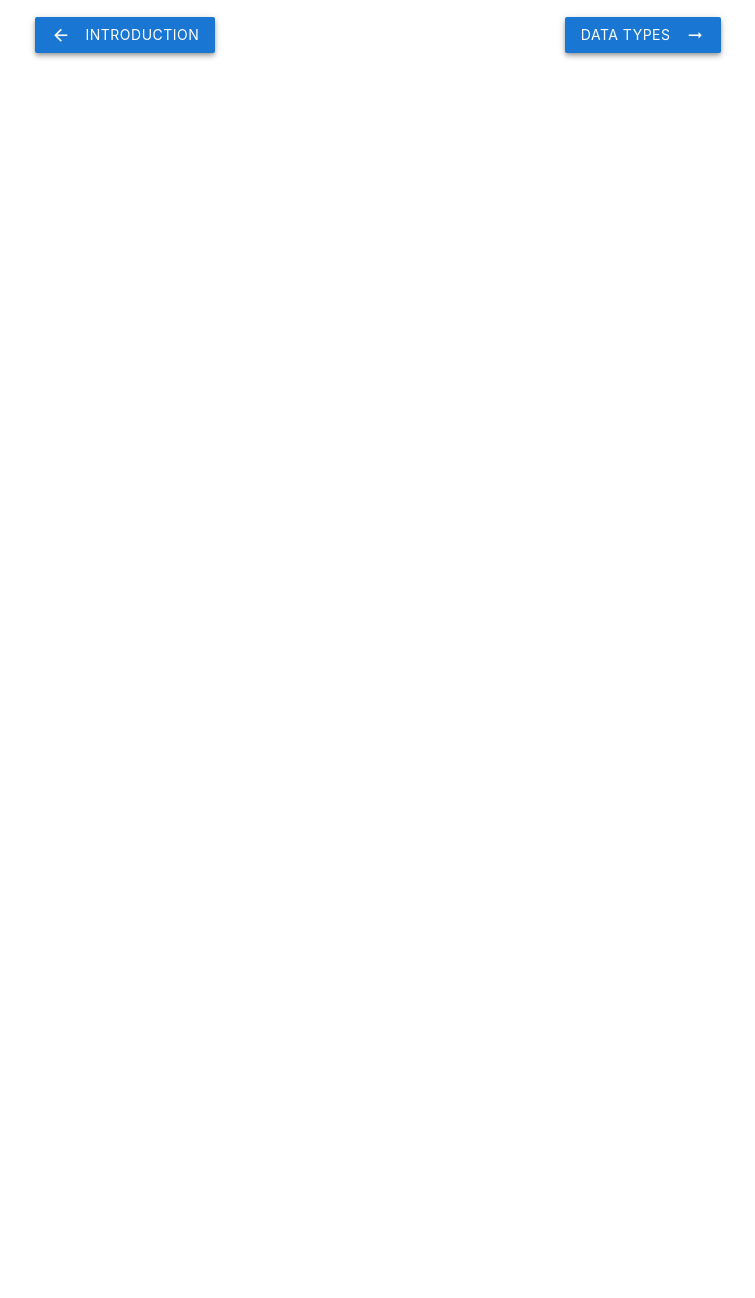
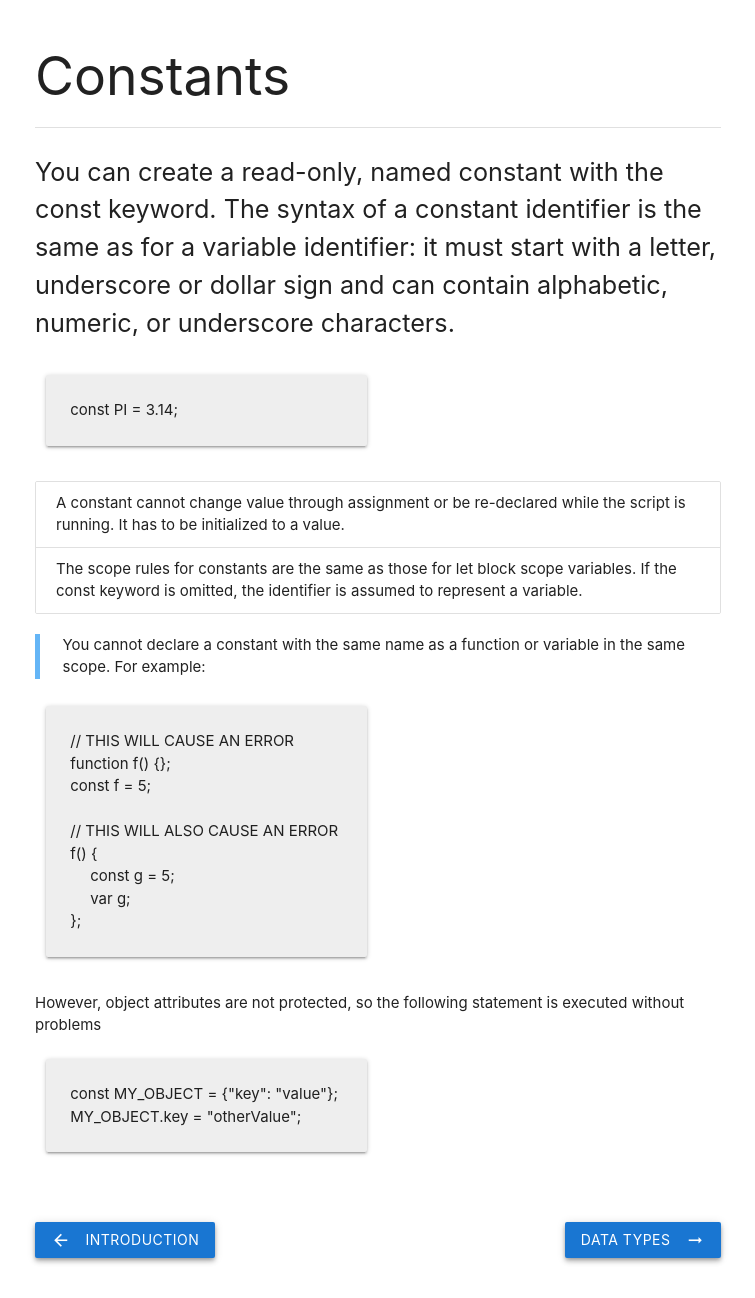
Before and after one commit to Vilasi/fcc-js-documentation, a plain HTML site: page hello_world.html in a window 1280 px wide. Shown: the part 3376-4674 px from the top of the page, without its empty margins (412-1167 px from the left). Before the commit the page ends 3469 px from the top, so only its background shows below. Drawn offline with nearby package versions, Linux system fonts and the light colour scheme.

Commit message:
Finished the constants section

```diff
--- a/hello_world.html
+++ b/hello_world.html
@@ -48,7 +48,7 @@
             <li class="collection-item"><a href="#declaring-variables">Declaring Variables</a></li>
             <li class="collection-item"><a href="#variable-scope">Variable Scope</a></li>
             <li class="collection-item"><a href="#global-variables">Global Variables</a></li>
-            <li class="collection-item"><a href="#">Constants</a></li>
+            <li class="collection-item"><a href="#constants">Constants</a></li>
             <li class="collection-item"><a href="#">Data Types</a></li>
             <li class="collection-item"><a href="#">if...else Statements</a></li>
             <li class="collection-item"><a href="#">while Statements</a></li>
@@ -69,7 +69,7 @@
             <li class="collection-item sidenav-close"><a href="#declaring-variables">Declaring Variables</a></li>
             <li class="collection-item sidenav-close"><a href="#variable-scope">Variable Scope</a></li>
             <li class="collection-item sidenav-close"><a href="#global-variables">Global Variables</a></li>
-            <li class="collection-item sidenav-close"><a href="#">Constants</a></li>
+            <li class="collection-item sidenav-close"><a href="#constants">Constants</a></li>
             <li class="collection-item sidenav-close"><a href="#">Data Types</a></li>
             <li class="collection-item sidenav-close"><a href="#">if...else Statements</a></li>
             <li class="collection-item sidenav-close"><a href="#">while Statements</a></li>
@@ -203,10 +203,72 @@
             <p>Consequently, you can access global variables declared in one window or frame from another window or frame by specifying the window or frame name. For example, if a variable called phoneNumber is declared in a document, you can refer to this variable from an iframe as parent.phoneNumber.</p>
         </div>
 
+        <div class="container section">
+            <h2 id="constants">Constants</h2>
+            <div class="divider"></div>
+            <p class="flow-text">You can create a read-only, named constant with the const keyword. The syntax of a constant identifier is the same as for a variable identifier: it must start with a letter, underscore or dollar sign and can contain alphabetic, numeric, or underscore characters.</p>
+            <div class="row">
+                <div class="col l6 m8 s12">
+                    <div class="card grey lighten-3">
+                        <div class="card-content">
+                            <p>const PI = 3.14;</p>
+                        </div>
+                    </div>
+                </div>
+            </div>
+            <ul class="collection">
+                <li class="collection-item">A constant cannot change value through assignment or be re-declared while the script is running. It has to be initialized to a value.</li>
+                <li class="collection-item">The scope rules for constants are the same as those for let block scope variables. If the const keyword is omitted, the identifier is assumed to represent a variable.</li>
+            </ul>
+            <blockquote>You cannot declare a constant with the same name as a function or variable in the same scope. For example:</blockquote>
+            <div class="row">
+                <div class="col l6 m8 s12">
+                    <div class="card grey lighten-3">
+                        <div class="card-content">
+                            <p>// THIS WILL CAUSE AN ERROR</p>
+                            <p>function f() {};</p>
+                            <p>const f = 5;</p>
+                            <br>
+                            <p>// THIS WILL ALSO CAUSE AN ERROR</p>
+                            <p>f() {</p>
+                            <p style="padding-left: 20px;">const g = 5;</p>
+                            <p style="padding-left: 20px;">var g;</p>
+                            <p>};</p>
+                        </div>
+                    </div>
+                </div>
+            </div>
+            <p>However, object attributes are not protected, so the following statement is executed without problems</p>
+            <div class="row">
+                <div class="col l6 m8 s12">
+                    <div class="card grey lighten-3">
+                        <div class="card-content">
+                            <p>const MY_OBJECT = {"key": "value"};</p>
+                            <p>MY_OBJECT.key = "otherValue";</p>
+                        </div>
+                    </div>
+                </div>
+            </div>
+
+
+
+
+
+
+
+
+
+
+
+
+
+
+        </div>
+
         <!--  LINK TO NEXT PAGE  -->
         <div class="container">
 
-            <a href="./constraints.html" class="btn wave-effect blue darken-2 z-depth-2 right" style="margin-top:20px; margin-bottom: 40px;"><i class="material-icons right">arrow_right_alt</i>Data Types</a>
+            <a href="./data-types.html" class="btn wave-effect blue darken-2 z-depth-2 right" style="margin-top:20px; margin-bottom: 40px;"><i class="material-icons right">arrow_right_alt</i>Data Types</a>
             <a href="./index.html" class="btn wave-effect blue darken-2 z-depth-2 left" style="margin-top:20px; margin-bottom: 40px;"><i class="material-icons left">arrow_back</i>Introduction</a>
         </div>
 
```
Also changed, not shown: data-types.html (renamed from constraints.html, +2 -2 lines), index.html (+3 -3 lines).
